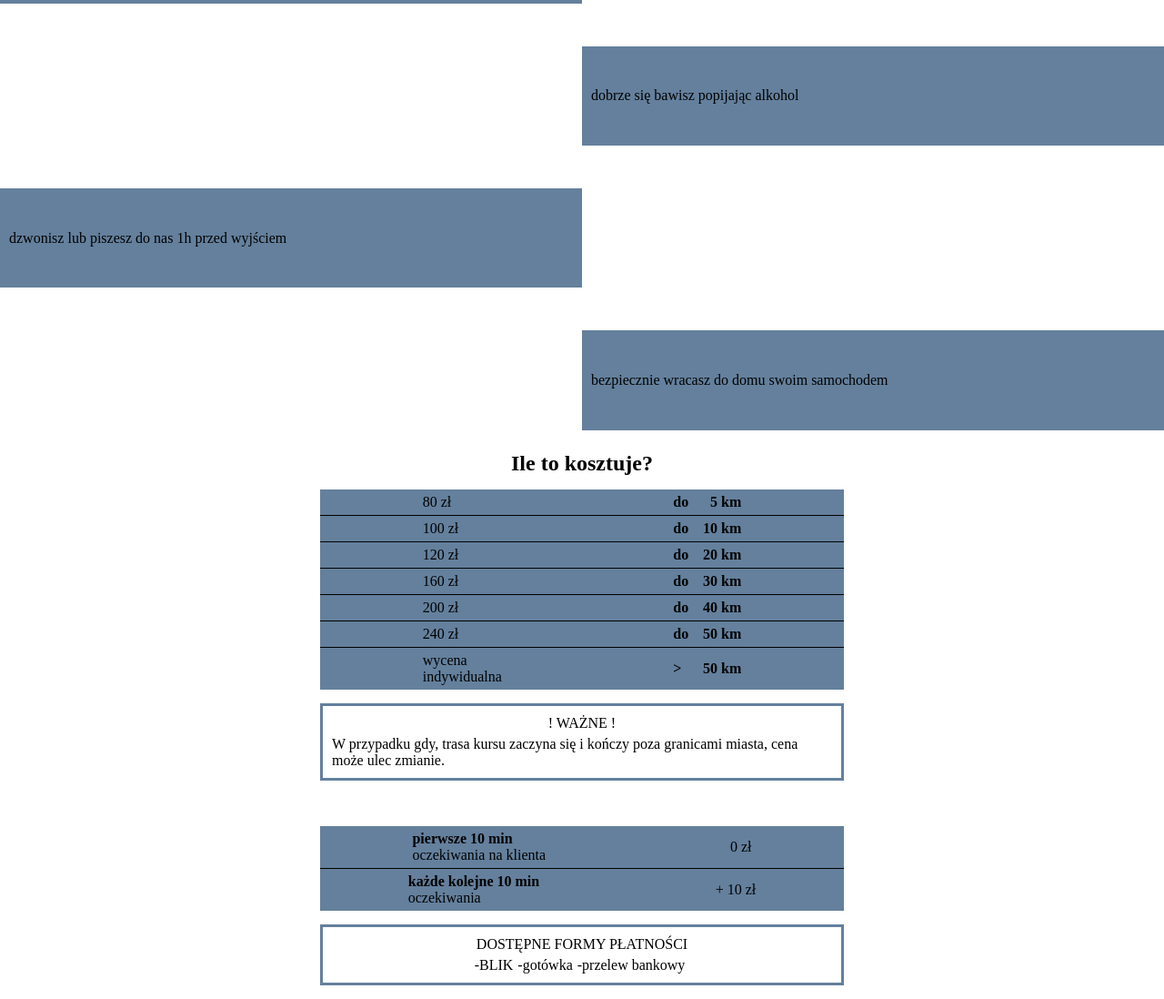
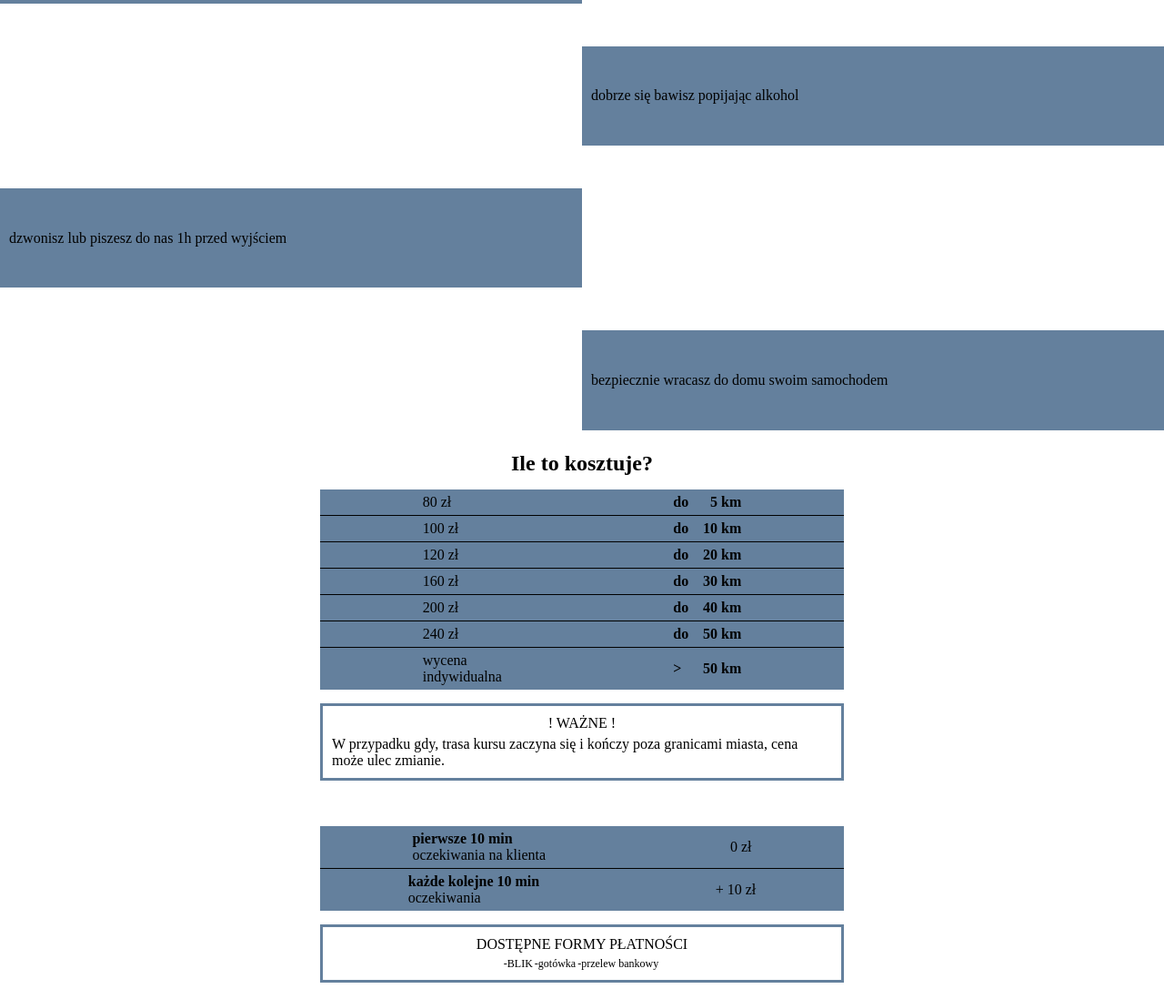
Before and after one commit to kj-ninja/call-lorenzo, a React (Create React App) app: page / in a window 1280 px wide. Shown: the part 253-1351 px from the top of the page at 91% size. Built offline with nearby package versions, Linux system fonts and the light colour scheme.

Commit message:
fix payment method styles

```diff
--- a/src/components/HowMuchIsIt/styles.ts
+++ b/src/components/HowMuchIsIt/styles.ts
@@ -92,10 +92,12 @@ export const ImportantNotes = styled.div`
 
   .payment-methods {
     display: flex;
-    justify-content: space-between;
+    justify-content: center;
+    flex-wrap: wrap;
 
     span {
-      margin-right: 5px;
+      margin-right: 2px;
+      font-size: 12px;
     }
   }
 `;
--- a/src/content/index.ts
+++ b/src/content/index.ts
@@ -121,7 +121,7 @@ export const content: IContent = {
       },
       {
         method: "przelew bankowy"
-      },
+      }
     ]
   }
 };
```
